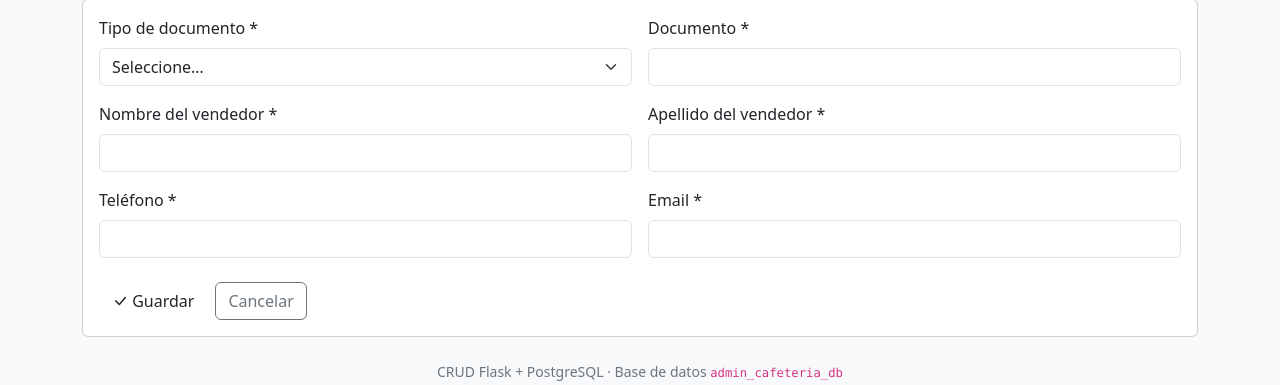
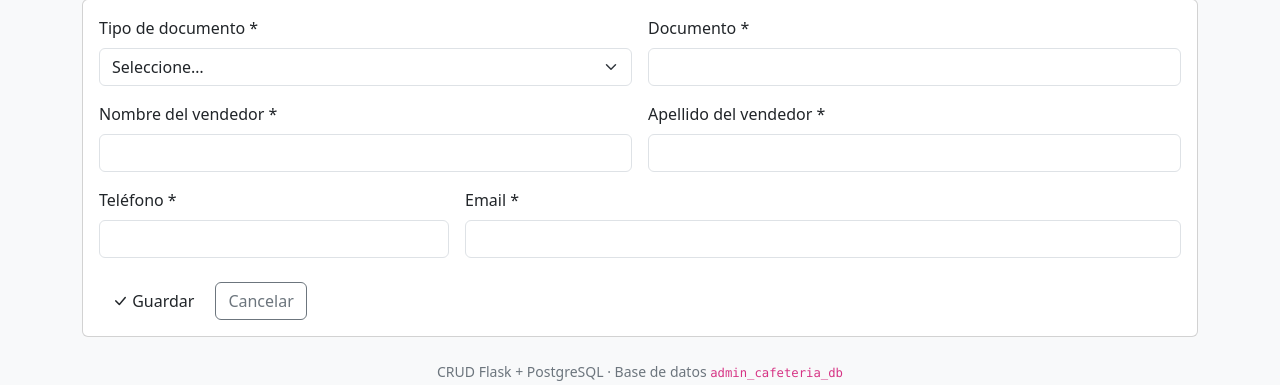
Before and after one commit to Luisa626/admin_cafeteria, a Flask app: page /vendedores/nuevo in a window 1280 px wide. Shown: the part 131-516 px from the top of the page. Run offline with Flask 3, Linux system fonts and the light colour scheme; data that the repository does not hold is empty; some libraries are stand-ins or nearby versions.

Commit message:
modificcacion de tamaño de labels de email y telefono

```diff
--- a/templates/vendedores/form.html
+++ b/templates/vendedores/form.html
@@ -34,12 +34,12 @@
         <input type="text" class="form-control" id="apellido_vendedor" name="apellido_vendedor"
                maxlength="50" required value="{{ item.apellido_vendedor or '' }}">
       </div>
-      <div class="col-md-6">
+      <div class="col-md-4">
         <label for="telefono" class="form-label">Teléfono *</label>
         <input type="text" class="form-control" id="telefono" name="telefono"
                maxlength="15" required value="{{ item.telefono or '' }}">
       </div>
-      <div class="col-md-6">
+      <div class="col-md-8">
         <label for="email" class="form-label">Email *</label>
         <input type="email" class="form-control" id="email" name="email"
                maxlength="100" required value="{{ item.email or '' }}">
```
